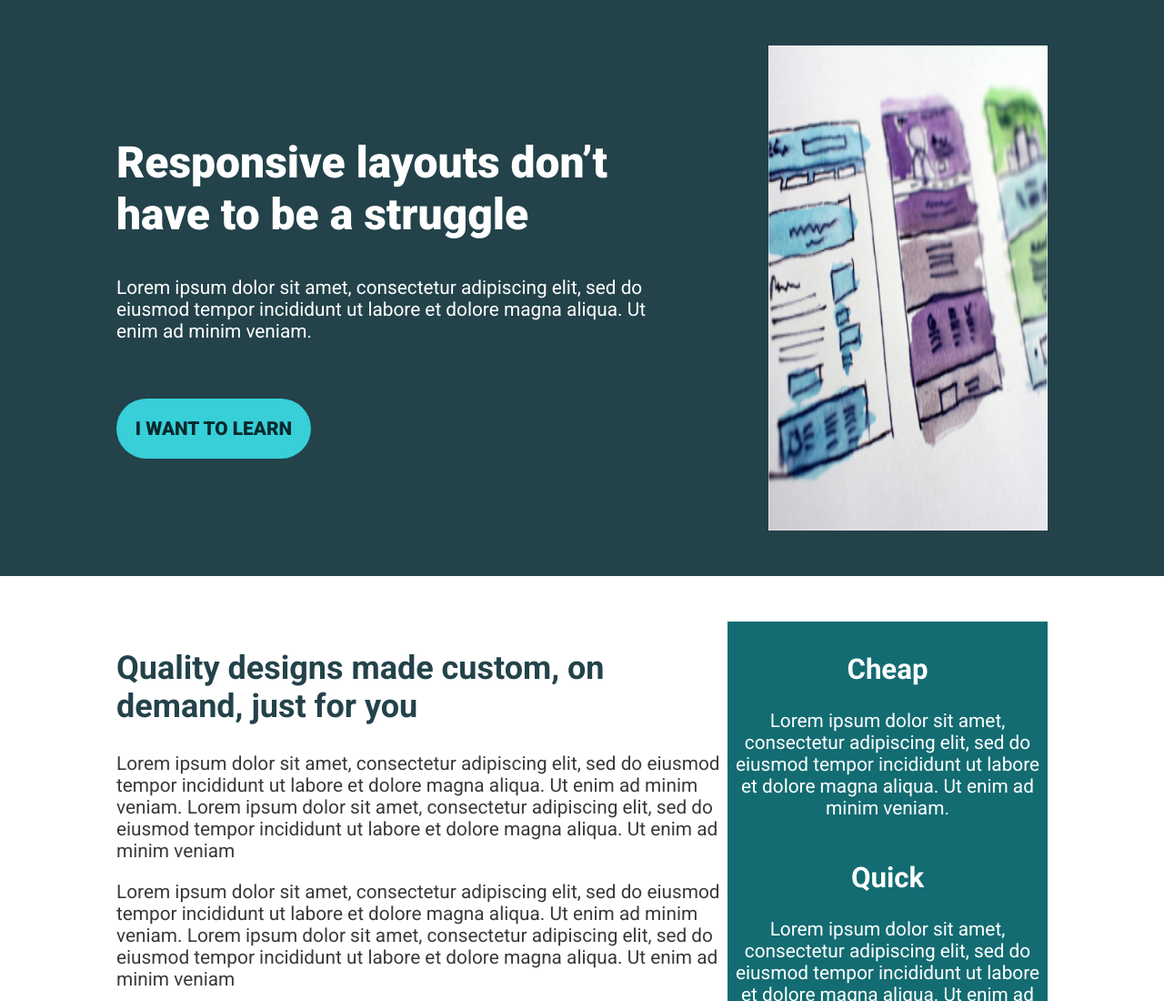
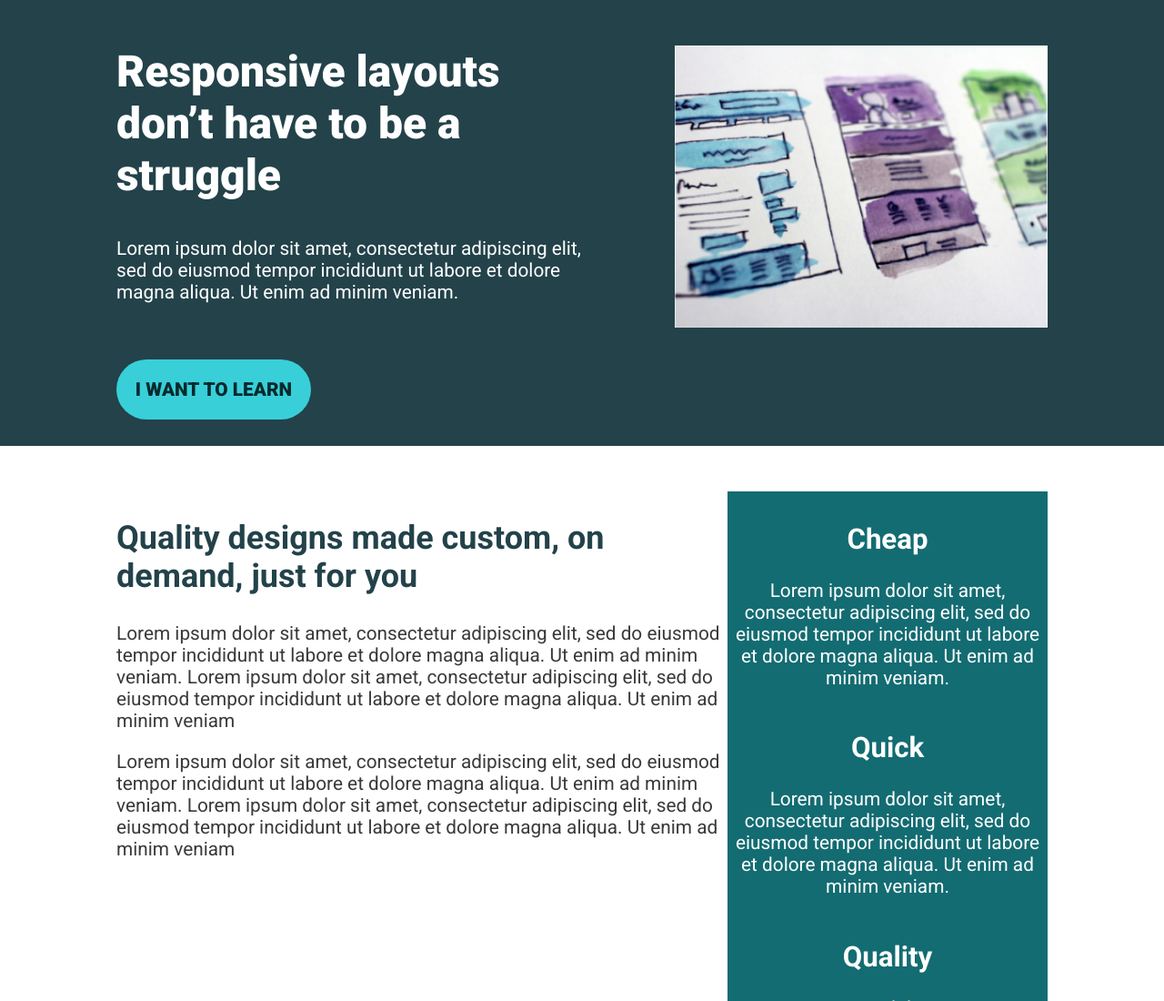
Before and after one commit to idzan/conquering-reposnsive-layouts-challenge, a plain HTML site: page day9/index.html in a window 1280 px wide. Shown: the top 1100 px of the page at 91% size. Drawn offline with Linux system fonts and the light colour scheme.

Commit message:
Fixed image styling for day9
pluis added to main index today challenge :wink:

```diff
--- a/day9/main.css
+++ b/day9/main.css
@@ -26,22 +26,23 @@ img {
 
 .hero-text {
     color: white;
-    padding: 100px 0;
-    width: 60%;
+    /* padding: 100px 0; */
+    width: 50%;
 }
 
 .hero-img {
-    align-items: flex-start;
-    width: 30%;
+    align-self: flex-start;
+    width: 40%;
 }
 
 
 .hero-text p {
+    align-self: flex-start;
     padding-bottom: 3em;
     color: white;
 }
 
-.hero-text h1 {
+.hero-text  h1 {
     margin-top: 0;
     font-weight: 900;
     font-size: 48px;
```
Also changed, not shown: index.html (+1 -0 lines).
